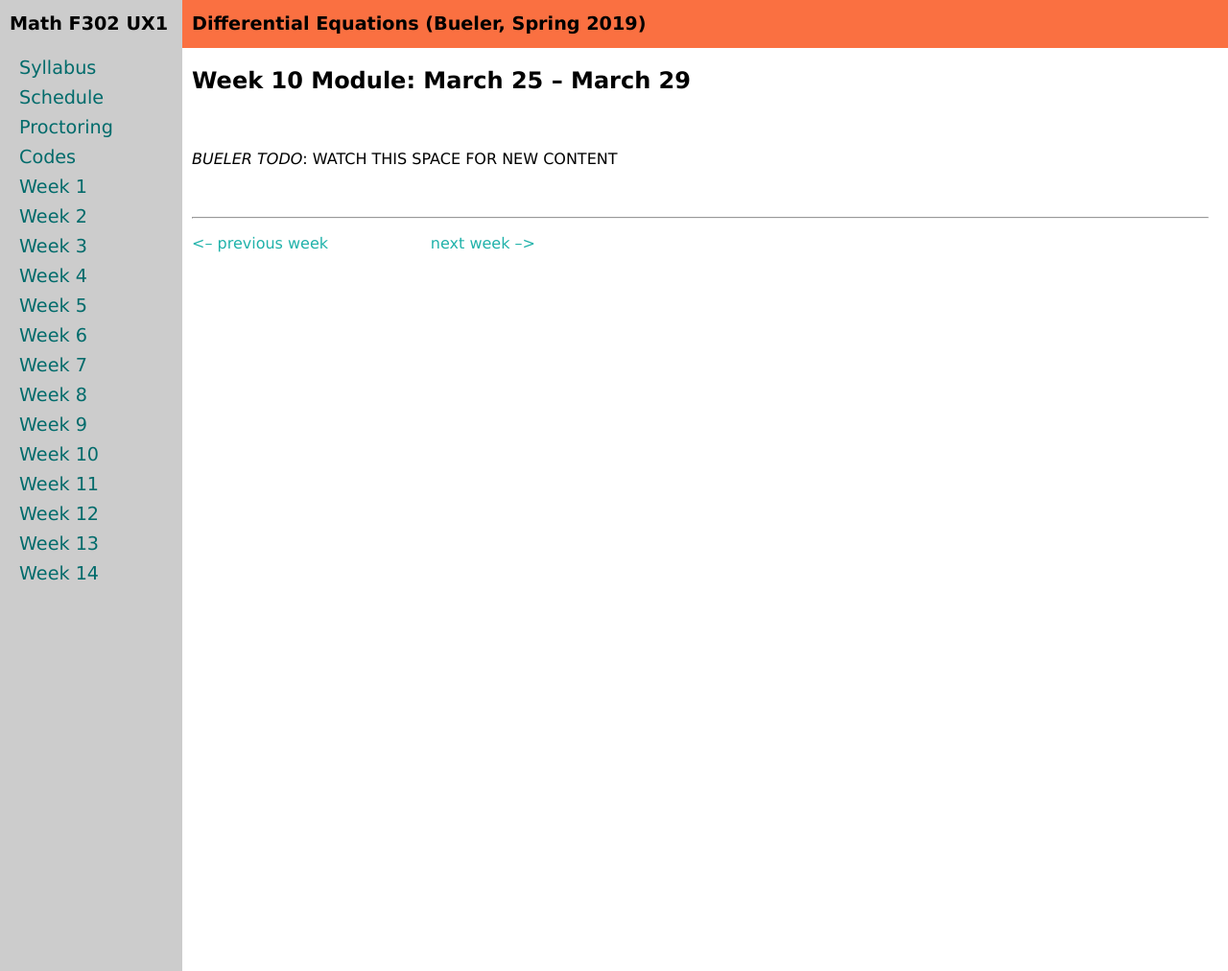
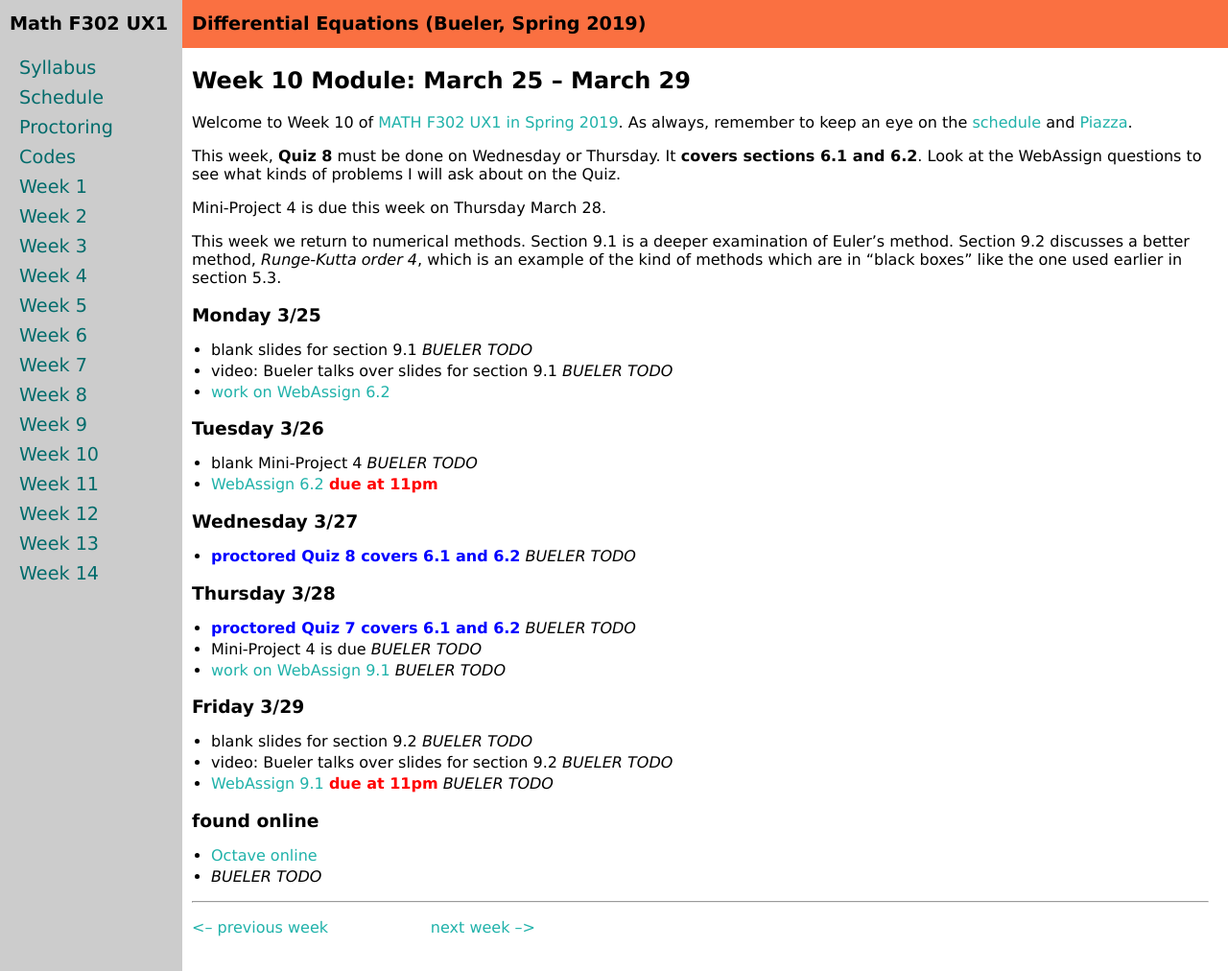
Before and after one commit to bueler/math302, a Jekyll site: the page built from week10.md, in a window 1280 px wide and 1012 px high. Shown: the whole window at 96% size. Built offline with Jekyll 4.4.1, drawn with Linux system fonts in a browser that asks for light colours.

Commit message:
week 10 has a start

```diff
--- a/week10.md
+++ b/week10.md
@@ -5,10 +5,39 @@ title: Week 10
 
 ## Week 10 Module: March 25 -- March 29
 
-<br>
-<br>
-_BUELER TODO_: WATCH THIS SPACE FOR NEW CONTENT
+Welcome to Week 10 of [MATH F302 UX1 in Spring 2019](index.html).  As always, remember to keep an eye on the [schedule](schedule.pdf) and [Piazza](https://piazza.com/uaf/spring2019/math302ux1/home).
 
-<br>
+This week, **Quiz 8** must be done on Wednesday or Thursday.  It **covers sections 6.1 and 6.2**.  Look at the WebAssign questions to see what kinds of problems I will ask about on the Quiz.
+
+Mini-Project 4 is due this week on Thursday March 28.
+
+This week we return to numerical methods.  Section 9.1 is a deeper examination of Euler's method.  Section 9.2 discusses a better method, _Runge-Kutta order 4_, which is an example of the kind of methods which are in "black boxes" like the one used earlier in section 5.3.
+
+### Monday 3/25
+* blank slides for section 9.1 _BUELER TODO_
+* video: Bueler talks over slides for section 9.1 _BUELER TODO_
+* [work on WebAssign 6.2](https://www.webassign.net/)
+
+### Tuesday 3/26
+* blank Mini-Project 4 _BUELER TODO_
+* [WebAssign 6.2](https://www.webassign.net/) <span style="color:red">**due at 11pm**</span>
+
+### Wednesday 3/27
+* <span style="color:blue">**proctored Quiz 8 covers 6.1 and 6.2**</span> _BUELER TODO_
+
+### Thursday 3/28
+* <span style="color:blue">**proctored Quiz 7 covers 6.1 and 6.2**</span> _BUELER TODO_
+* Mini-Project 4 is due _BUELER TODO_
+* [work on WebAssign 9.1](https://www.webassign.net/) _BUELER TODO_
+
+### Friday 3/29
+* blank slides for section 9.2 _BUELER TODO_
+* video: Bueler talks over slides for section 9.2 _BUELER TODO_
+* [WebAssign 9.1](https://www.webassign.net/) <span style="color:red">**due at 11pm**</span> _BUELER TODO_
+
+### found online
+* [Octave online](https://octave-online.net/)
+* _BUELER TODO_
+
 <hr>
 <a align="left" href="week9">\<-- previous week</a>  &nbsp; &nbsp; &nbsp; &nbsp; &nbsp; &nbsp; &nbsp; &nbsp; &nbsp; &nbsp; <a align="right" href="week11">next week --\></a>
```
